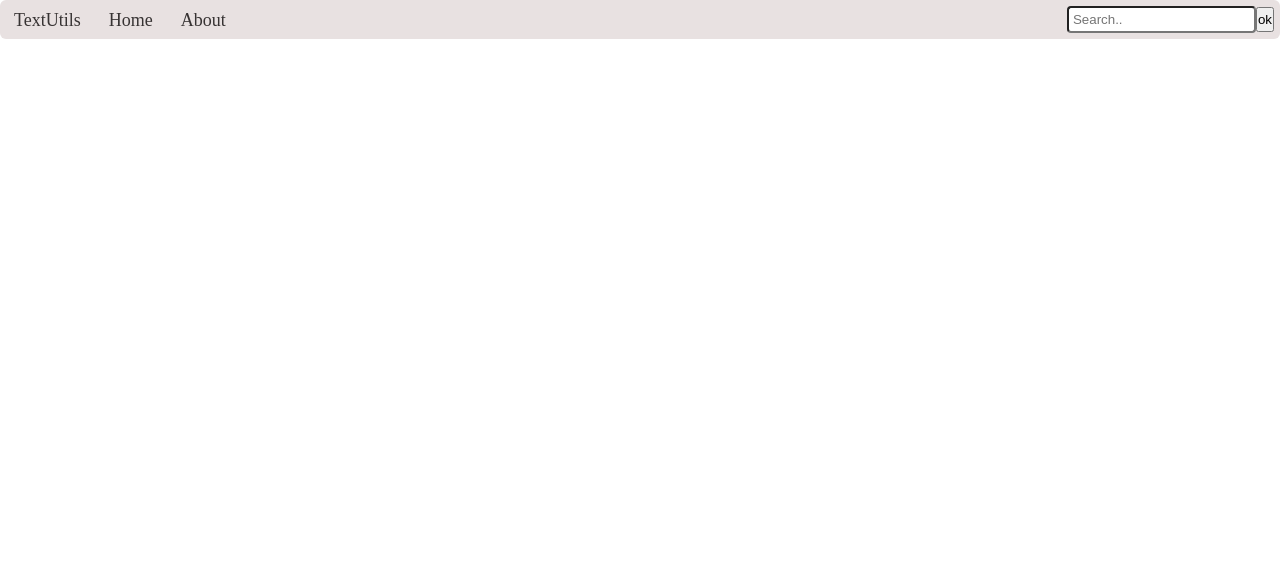
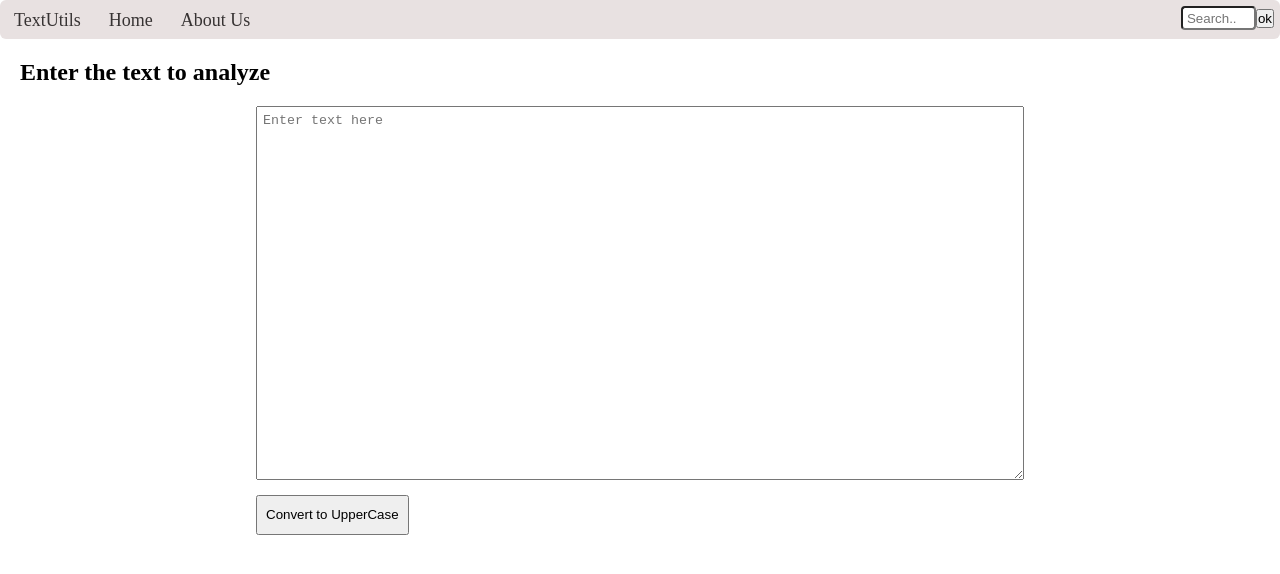
Before and after one commit to rahul00771/Textyy, a React (Vite) app: page / in a window 1280 px wide. Shown: the top 574 px of the page. Built offline with nearby package versions, Linux system fonts and the light colour scheme.

Commit message:
textbox and convert to uppercase

```diff
--- a/package.json
+++ b/package.json
@@ -1,5 +1,5 @@
 {
-  "name": "navigation",
+  "name": "TextUtils",
   "private": true,
   "version": "0.0.0",
   "type": "module",
--- a/src/App.css
+++ b/src/App.css
@@ -12,6 +12,7 @@
 
 .navBar ul{
   overflow: auto;
+  padding-bottom: 2.5px;
 }
 
 .navBar li{
@@ -45,9 +46,34 @@
 .navBar .searchBox input{
   border-radius: 4px;
   padding: 4px;
+  width: 75px;
+  height: 24px;
 }
 
-.navBar .searchBox button
+h2{
+  margin: 20px;
+}
+
+.textForm{
+
+  display: flex;
+  justify-content: center;
+}
+
+.textForm textarea
 {
-  height: 25px;
+  padding: 6px;
+  width: 60%;
 }
+
+.btnContainer{
+
+  display: flex;
+  margin-left: 20%;
+  margin-top: 15px;
+  height: 40px;
+}
+
+.btnContainer button{
+  padding: 8px;
+}
--- a/src/App.jsx
+++ b/src/App.jsx
@@ -1,22 +1,13 @@
-
-import { useState } from 'react'
 import './App.css'
+import NavBar from './Components/NavBar'
+import TextForm from './Components/TextForm'
 
 function App() {
 
   return (
     <>
-      <nav className='navBar'>
-        <ul>
-          <li><a href='/'>TextUtils</a></li>
-          <li><a href='/'>Home</a></li>
-          <li><a href='#aboutPage'>About</a></li>
-          <div className='searchBox'>
-            <input type="text" placeholder='Search..'></input>
-            <button>ok</button>
-          </div>
-        </ul>
-      </nav>
+      <NavBar first = "TextUtils" second = "Home" third = "About Us"/>
+      <TextForm/>
     </>
   )
 }
--- /dev/null
+++ b/src/Components/NavBar.jsx
@@ -0,0 +1,18 @@
+import React from 'react'
+
+export default function NavBar(props)
+{
+    return(
+    <nav className='navBar'>
+        <ul>
+          <li><a href='/'>{props.first}</a></li>
+          <li><a href='/'>{props.second}</a></li>
+          <li><a href='#aboutPage'>{props.third}</a></li>
+          <div className='searchBox'>
+            <input type="text" placeholder='Search..'></input>
+            <button>ok</button>
+          </div>
+        </ul>
+      </nav>
+      );
+}
--- /dev/null
+++ b/src/Components/TextForm.jsx
@@ -0,0 +1,33 @@
+import React, { useState } from 'react'
+
+//This component is the componenet with the text form
+//In this comp, state is used to analyze it and perform the necessary method
+
+
+export default function  TextForm()
+{
+    const [text, setText] = useState("");
+
+    function handleClick()
+    {
+        let newText = text.toUpperCase();
+        setText(newText)
+    }
+
+    const handleChange = (event)=>
+    {
+        setText(event.target.value);
+    }
+
+    return(
+        <>
+            <h2>Enter the text to analyze</h2>
+            <div className='textForm'>
+                <textarea onChange={handleChange} rows={24} type='text' placeholder='Enter text here' value={text} />
+            </div>
+            <div className='btnContainer'>
+                <button onClick={handleClick}>Convert to UpperCase</button>
+            </div>
+        </>
+    );
+}
```
Also changed, not shown: index.html (line endings or trailing spaces), 1 other file (tests, documents, lock files or other folders).
